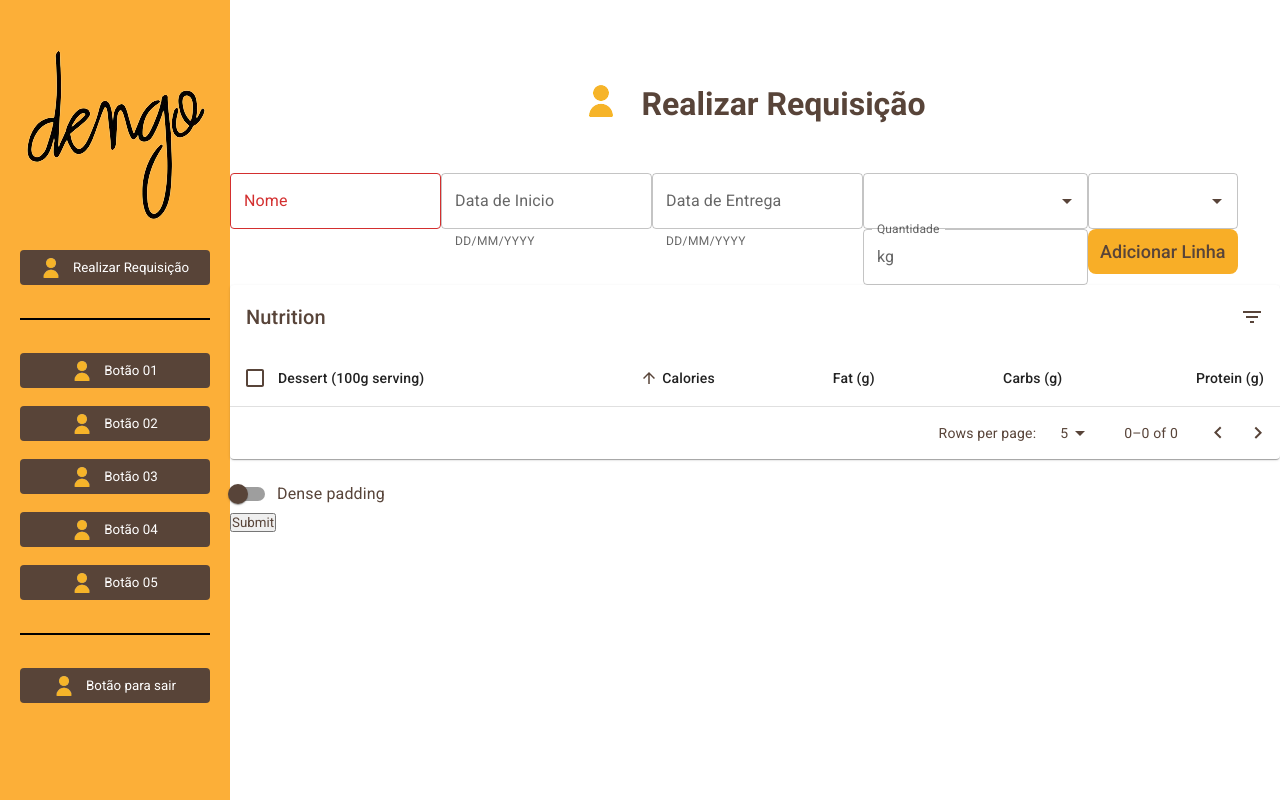
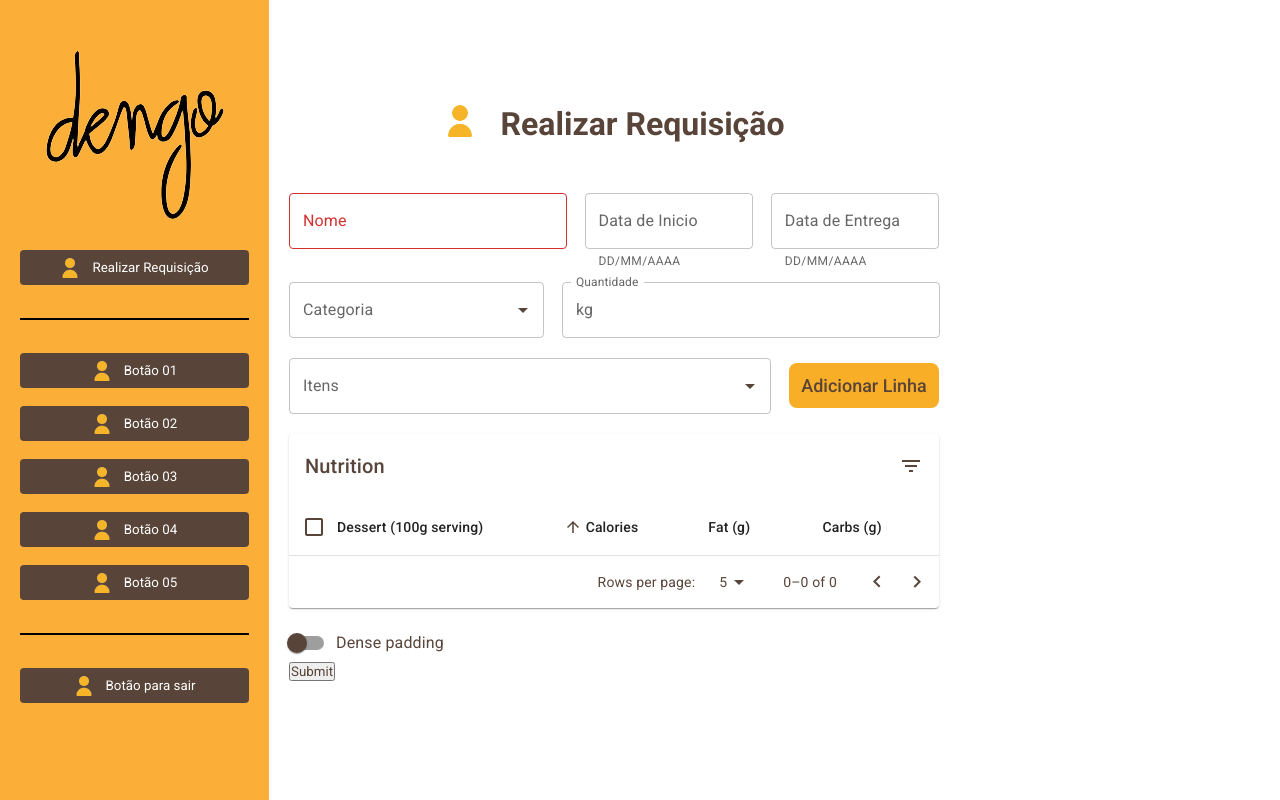
Before and after one commit to RodrigoPereir4/KRSmartReq-FullStack, a Next.js app in the folder frontend/: page /requisicao in a window 1280 px wide. Built offline with nearby package versions, Linux system fonts and the light colour scheme.

Commit message:
[STYLE] Layoult 920x - 960x Requisição

```diff
--- a/frontend/app/requisicao/page.js
+++ b/frontend/app/requisicao/page.js
@@ -18,7 +18,23 @@ import userImage from "@/images/user2.png";
 import { TextField, InputAdornment } from "@mui/material";
 import BotaoPersonalizado from "@/components/generics/BotaoPersonalizado";
 
+const Container = styled.div`
 
+`
+
+const InputContainer = styled.div`
+    display: flex;
+    gap: 18px;
+    margin-bottom: 20px;
+
+    &:first-child {
+        margin-bottom: 10px;
+    }
+
+    #nome-input{
+        width: 320px;
+    }
+`
 
 export default function Requisicao(){
 
@@ -104,15 +120,16 @@ export default function Requisicao(){
     return(
         <div style={{display:"flex"}}>
             <Navbar/>
-            <div>
+            <div style={{padding: 20}}>
                 <div style={{display:"flex", justifyContent:"center", gap:25, marginTop: 85, marginBottom:50}}>
                     <Image src={userImage}/>
                     <h1>Realizar Requisição</h1>
                 </div>
-                <form onSubmit={handleSubmit} style={{display:"flex", flexWrap:"wrap"}}>
+                <form onSubmit={handleSubmit} style={{display:"flex", flexWrap:"wrap", maxWidth:650}}>
 
-                    <div>
+                    <InputContainer>
                         <TextField
+                            id="nome-input"
                             value={name}
                             onChange={handleNameChange}
                             label="Nome"
@@ -121,12 +138,13 @@ export default function Requisicao(){
 
                         <LocalizationProvider dateAdapter={AdapterDayjs} adapterLocale="en-gb">
                                 <DatePicker
+                                    id="data-inicio"
                                     label="Data de Inicio"
                                     value={dataInicio}
                                     onChange={handleDataInicioChange}
                                     slotProps={{
                                         textField: {
-                                    helperText: 'DD/MM/YYYY',
+                                        helperText: 'DD/MM/AAAA',
                                         },
                                     }}
                                 />
@@ -134,22 +152,26 @@ export default function Requisicao(){
 
                         <LocalizationProvider dateAdapter={AdapterDayjs} adapterLocale="en-gb">
                             <DatePicker
+                                id="data-entrega"
                                 label="Data de Entrega"
                                 value={dataEntrega}
                                 onChange={handleDataEntregaChange}
                                 slotProps={{
                                     textField: {
-                                    helperText: 'DD/MM/YYYY',
+                                    helperText: 'DD/MM/AAAA',
                                     },
                                 }}
                             />
                         </LocalizationProvider>
 
-                    </div>
+                    </InputContainer>
 
 
-                    <div>
+                    <InputContainer>
+
                         <ComboBox
+                            sx={{ width: 255 }}
+                            label="Categoria"
                             listarItens={testListarItensCategoria}
                             value={categoria}
                             inputValue={inputCategoriaValue}
@@ -158,19 +180,21 @@ export default function Requisicao(){
                         />
 
                         <TextField style={{margin: 0+"px"}}
+                            sx={{ width: 378 }}
                             label="Quantidade"
                             type="number"
-                            sx={{ m: 1, width: '25ch' }}
                             slotProps={{
                                 input: {
                                 startAdornment: <InputAdornment position="start">kg</InputAdornment>,
                                 },
                             }}
                         />
-                    </div>
+                    </InputContainer>
 
-                    <div>
+                    <InputContainer style={{alignItems: "center"}}>
                         <ComboBox
+                            sx={{ width: 482}}
+                            label="Itens"
                             listarItens={listarItensComboBox}
                             value={produto}
                             inputValue={inputProductValue}
@@ -179,8 +203,8 @@ export default function Requisicao(){
                             handleInputValueChange={handleInputProductValueChange}
                         />
 
-                        <BotaoPersonalizado onClick={handleAddRow} text="Adicionar Linha" color="amarelo"/>
-                    </div>
+                        <BotaoPersonalizado type="button" onClick={handleAddRow} text="Adicionar Linha" color="amarelo"/>
+                    </InputContainer>
 
                     <EnhancedTable tableHeader={tableHeader} rows={rows} onDeleteRow={handleDeleteRow}/>
                     <button type="submit">Submit</button>
```
Lines whose indentation alone changed are shown as unchanged.
